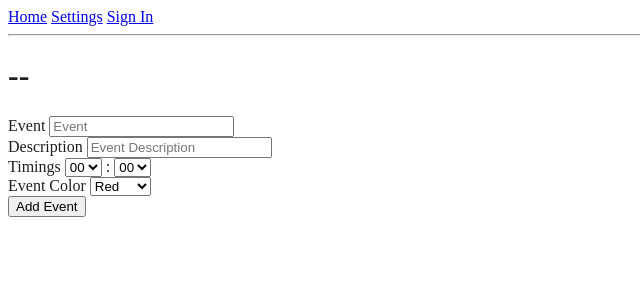
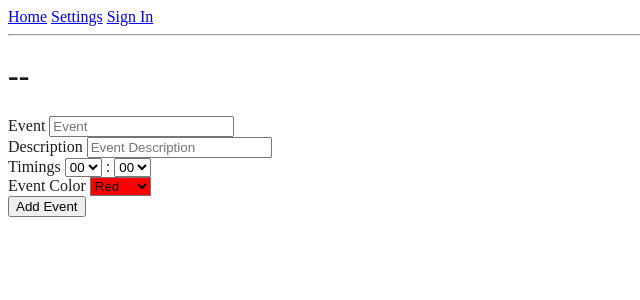
Before and after one commit to Anonymoususer5761/Calendar, a Flask app: template app/templates/dates.html in a window 1280 px wide. Shown: the top 300 px of the page, without its empty margins (0-640 px from the left). Run offline with Flask 3, Linux system fonts and the light colour scheme; the template is opened without the code that fills it, so the values that code supplies are empty; data comes from the database, SQL or seed files in the repository.

Commit message:
Color Menu in dates.html now changes dynamically.

```diff
--- a/app/templates/dates.html
+++ b/app/templates/dates.html
@@ -21,7 +21,7 @@
         </select>
         <br>
         <label>Event Color</label>
-        <select name="add-event-color">
+        <select id="event-color" name="add-event-color">
             <option value="red">Red</option>
             <option value="green">Green</option>
             <option value="purple">Purple</option>
@@ -48,5 +48,13 @@
             eventTimingsMinutes.innerHTML += `<option value="${i}">${pad(i)}</option>`;
         }
 
+        function setColorMenuColor() {
+            eventColorMenu.setAttribute('style', `background-color: ${eventColorMenu.value}`);
+        }
+
+        eventColorMenu = document.getElementById('event-color');
+        document.addEventListener('DOMContentLoaded', setColorMenuColor)
+        eventColorMenu.addEventListener('change', setColorMenuColor)
+
     </script>
 {% endblock main %}
```
